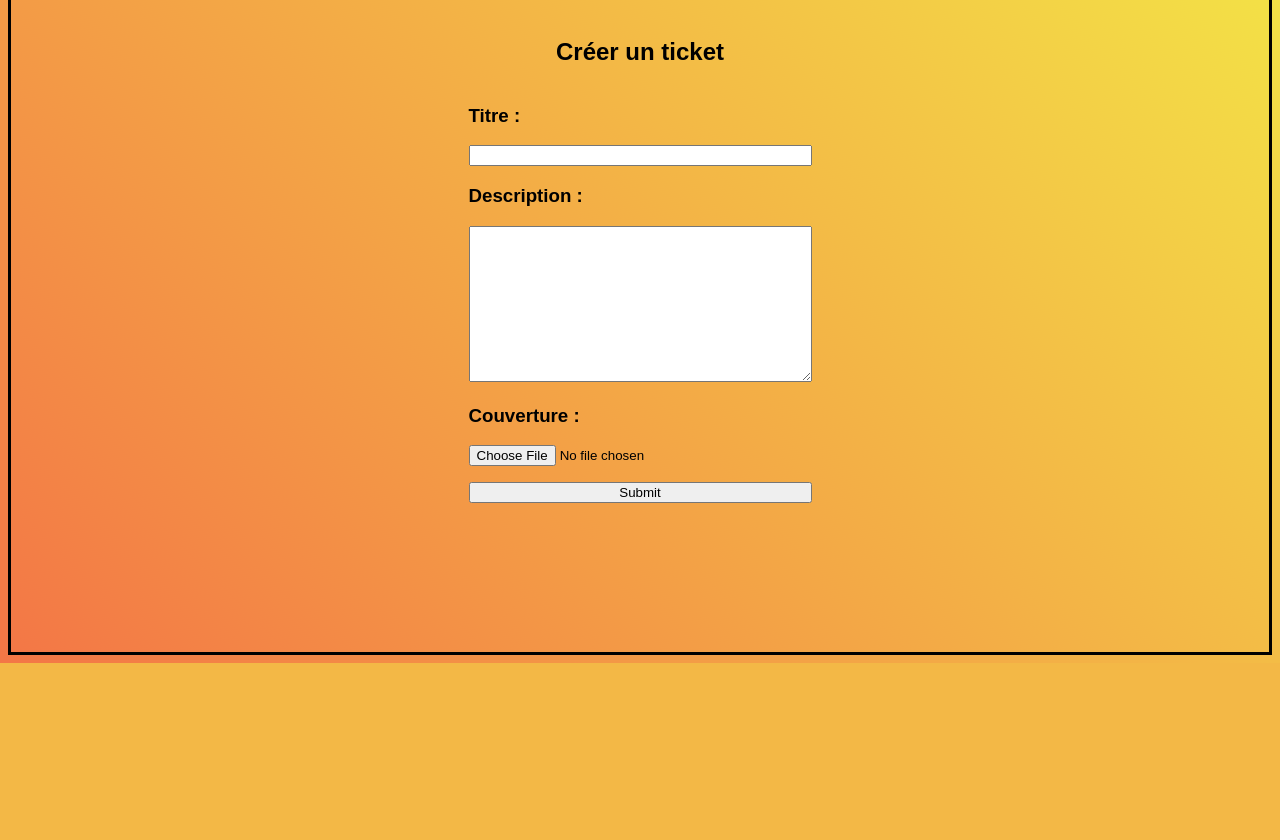
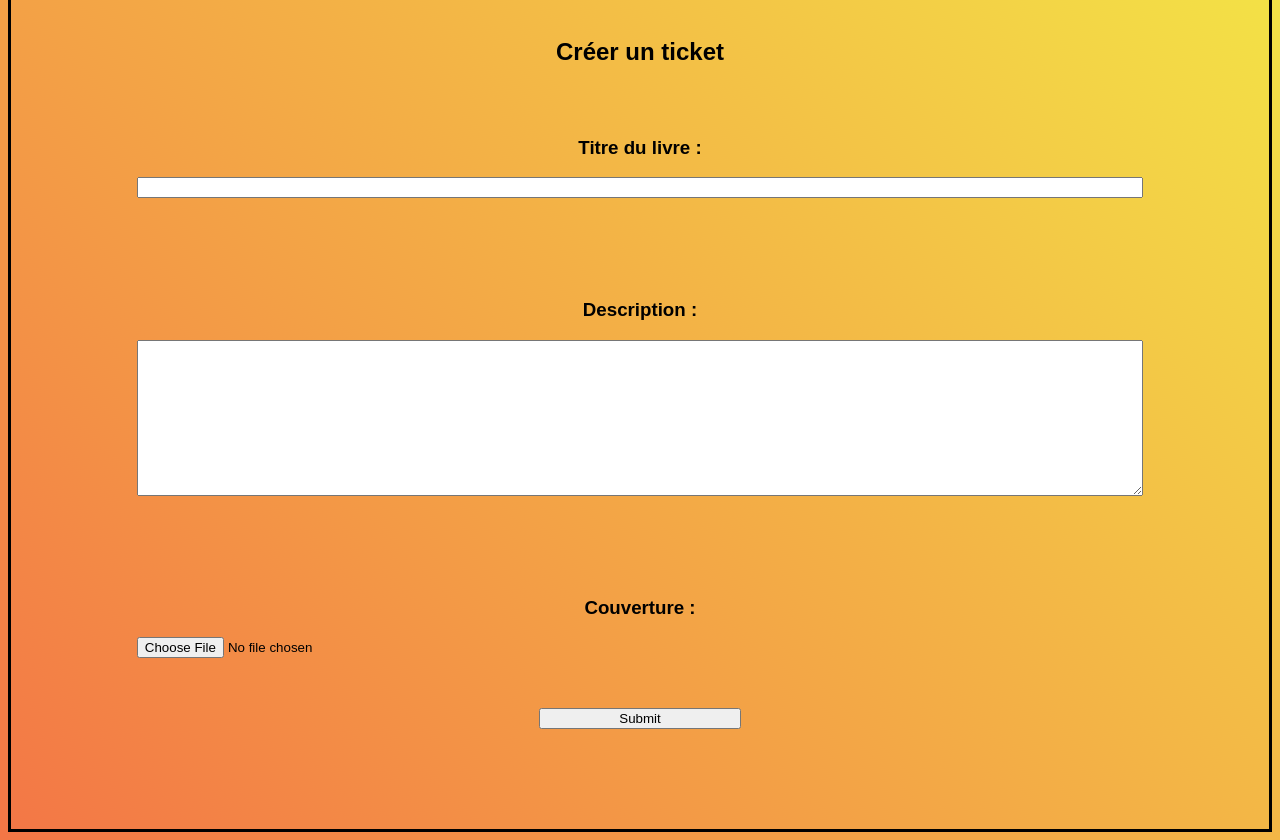
Before and after one commit to TheHarryPop/LITReview, a Django app: page /review/ticket in a window 1280 px wide. Shown: the part 153-993 px from the top of the page. Before the commit the page ends 816 px from the top, so only its background shows below. Run offline with Django 3.2, Linux system fonts and the light colour scheme; the visitor is signed in with stand-in values (Sample User, id 1).

Commit message:
Création dossier média

```diff
--- a/LITReview/LITReview/settings.py
+++ b/LITReview/LITReview/settings.py
@@ -9,7 +9,7 @@ https://docs.djangoproject.com/en/3.2/topics/settings/
 For the full list of settings and their values, see
 https://docs.djangoproject.com/en/3.2/ref/settings/
 """
-
+import os
 from pathlib import Path
 
 # Build paths inside the project like this: BASE_DIR / 'subdir'.
@@ -124,3 +124,6 @@ STATIC_URL = '/static/'
 # https://docs.djangoproject.com/en/3.2/ref/settings/#default-auto-field
 
 DEFAULT_AUTO_FIELD = 'django.db.models.BigAutoField'
+
+MEDIA_ROOT = os.path.join(BASE_DIR, 'media')
+MEDIA_URL = '/media/'
--- a/LITReview/LITReview/urls.py
+++ b/LITReview/LITReview/urls.py
@@ -1,7 +1,12 @@
 from django.contrib import admin
 from django.urls import path, include
+from django.conf import settings
+from django.conf.urls.static import static
 
 urlpatterns = [
     path('admin/', admin.site.urls),
     path('review/', include('review.urls')),
 ]
+
+if settings.DEBUG:
+    urlpatterns += static(settings.MEDIA_URL, document_root=settings.MEDIA_ROOT)
--- a/LITReview/review/forms.py
+++ b/LITReview/review/forms.py
@@ -6,11 +6,11 @@ class TicketForm(ModelForm):
     class Meta:
         model = Ticket
         fields = ['title', 'description', 'image']
-        labels = {'title': 'Titre :', 'description': 'Description :', 'image': 'Couverture :'}
+        labels = {'title': 'Titre du livre :', 'description': 'Description :', 'image': 'Couverture :'}
 
 
 class ReviewForm(ModelForm):
     class Meta:
         model = Review
         fields = ['headline', 'body', 'rating']
-        labels = {'headline': 'Titre :', 'body': 'Critique :', 'rating': 'Note :'}
+        labels = {'headline': 'Titre de la critique :', 'body': 'Critique :', 'rating': 'Note :'}
--- a/LITReview/review/models.py
+++ b/LITReview/review/models.py
@@ -7,7 +7,7 @@ class Ticket(models.Model):
     title = models.CharField(max_length=128, null=True, blank=True)
     description = models.TextField(max_length=2048, blank=True)
     user = models.ForeignKey(to=settings.AUTH_USER_MODEL, on_delete=models.CASCADE, null=True, blank=True)
-    image = models.ImageField(null=True, blank=True)
+    image = models.ImageField(null=True, blank=True, upload_to='images/')
     time_created = models.DateTimeField(auto_now_add=True, null=True, blank=True)
 
 
--- a/LITReview/review/static/review/css/style.css
+++ b/LITReview/review/static/review/css/style.css
@@ -18,6 +18,27 @@ a {
 
 img {
     width: 100px;
+}
+
+form {
+	margin-bottom: 100px;
+	width: 80%;
+	display: flex;
+	flex-direction: column;
+	align-items: center;
+}
+
+textarea {
+	width: 100%;
+}
+
+.small_ticket {
+	border: black solid 1px;
+	padding: 5px;
+	width: 80%;
+	display: flex;
+	align-items: flex-start;
+	flex-direction: column;
 }
 
 .nav-list {
@@ -120,6 +141,10 @@ input {
 	width: 100%;
 }
 
+.button {
+	width: 20%;
+}
+
 .infos:hover figcaption {
 opacity:1;
 }
--- a/LITReview/review/templates/review/flux.html
+++ b/LITReview/review/templates/review/flux.html
@@ -26,8 +26,7 @@
                     <p><span class="ticket_span">Titre du livre :</span> {{ ticket.title }}</p>
                     <p><span class="ticket_span">Description :</span> {{ ticket.description }}</p>
                     <p><span class="ticket_span">Auteur :</span> {{ ticket.user }}</p>
-                    {% load static %}
-                    <img src="{% static 'review/images/' %}{{ ticket.image }}" alt="{{ ticket.title }}">
+                    <img src="{{ ticket.image.url }}" alt="{{ ticket.title }}">
                     <button class="element"><a href="{% url 'review response' %}">Créer une critique</a></button>
                 </div>
             {% endfor %}
--- a/LITReview/review/templates/review/ticket.html
+++ b/LITReview/review/templates/review/ticket.html
@@ -16,7 +16,7 @@
 
 <div class="column-container">
     <h2>Créer un ticket</h2>
-    <form method="post" action="{% url 'ticket' %}" enctype='multipart/form-data'>
+    <form method="post"  enctype='multipart/form-data'>
         {% csrf_token %}
         {% for field in form %}
         <p>
@@ -25,7 +25,7 @@
             <br>
         </p>
         {% endfor %}
-        <input type="submit" >
+        <input class="button" type="submit" >
     </form>
 
 
--- a/LITReview/review/urls.py
+++ b/LITReview/review/urls.py
@@ -1,5 +1,4 @@
 from django.urls import path
-from django.contrib.auth import views as auth_views
 
 from . import views
 
--- a/LITReview/review/views.py
+++ b/LITReview/review/views.py
@@ -74,7 +74,7 @@ def ticket(request):
             infos = {'page_title': 'Ticket', 'form': form}
             return render(request, 'review/ticket.html', infos)
         elif request.method == 'POST':
-            form = TicketForm(request.POST)
+            form = TicketForm(request.POST, request.FILES)
             if form.is_valid():
                 obj = form.save()
                 obj.user = user
@@ -88,15 +88,20 @@ def review(request):
     user = request.user
     if user.is_active:
         if request.method == 'GET':
-            form = ReviewForm()
-            infos = {'page_title': 'Review', 'form': form}
+            form = TicketForm()
+            form_2 = ReviewForm()
+            infos = {'page_title': 'Review', 'form': form, 'form_2': form_2}
             return render(request, 'review/review.html', infos)
         elif request.method == 'POST':
-            form = ReviewForm(request.POST)
+            form = TicketForm(request.POST, request.FILES)
+            form_2 = ReviewForm(request.POST)
             if form.is_valid():
                 obj = form.save()
                 obj.user = user
                 obj.save()
+                obj_2 = form_2.save()
+                obj_2.user = user
+                obj_2.save()
                 return redirect('flux')
     else:
         return redirect(connexion)
```
Also changed, not shown: LITReview/review/templates/review/review.html (+11 -2 lines), LITReview/review/templates/review/review_response.html (+11 -9 lines), LITReview/review/static/review/images/123.jpeg (deleted), LITReview/review/static/review/images/91Q5dCjc2KL.jpg (deleted).
